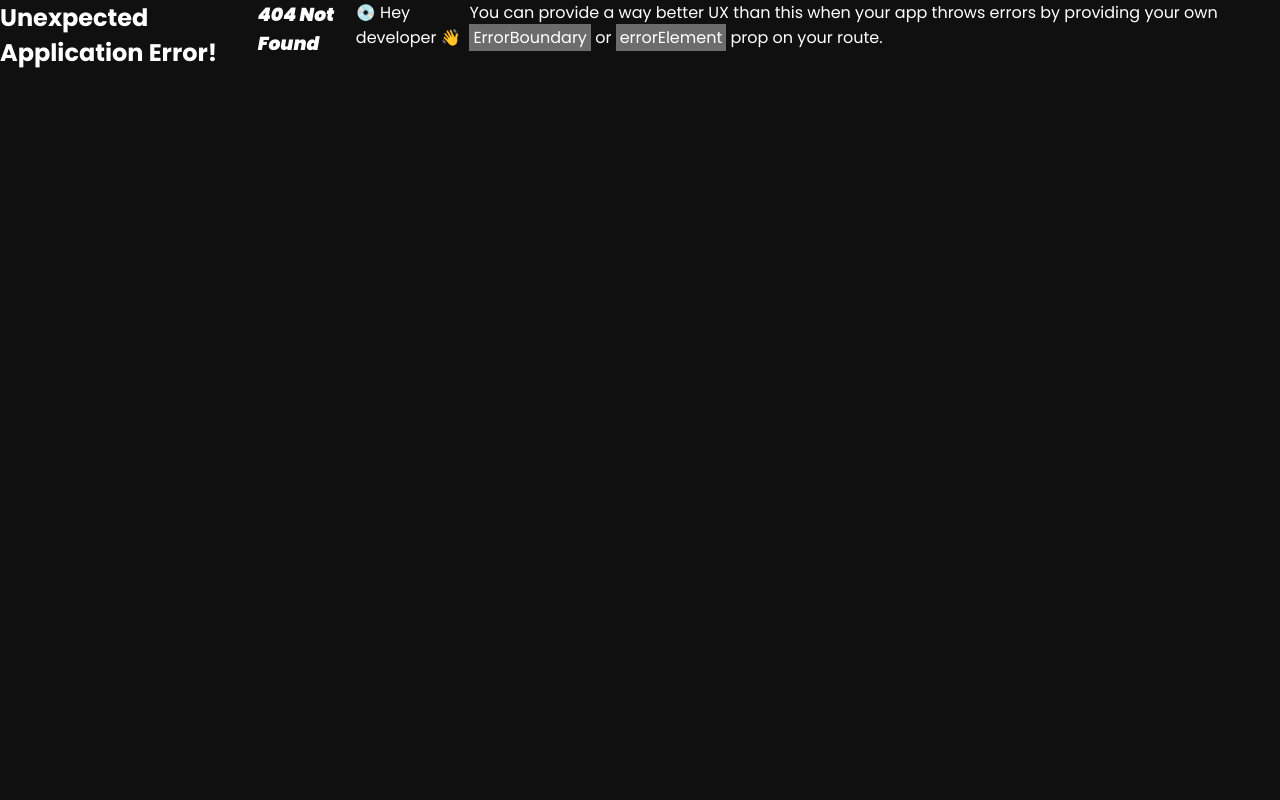
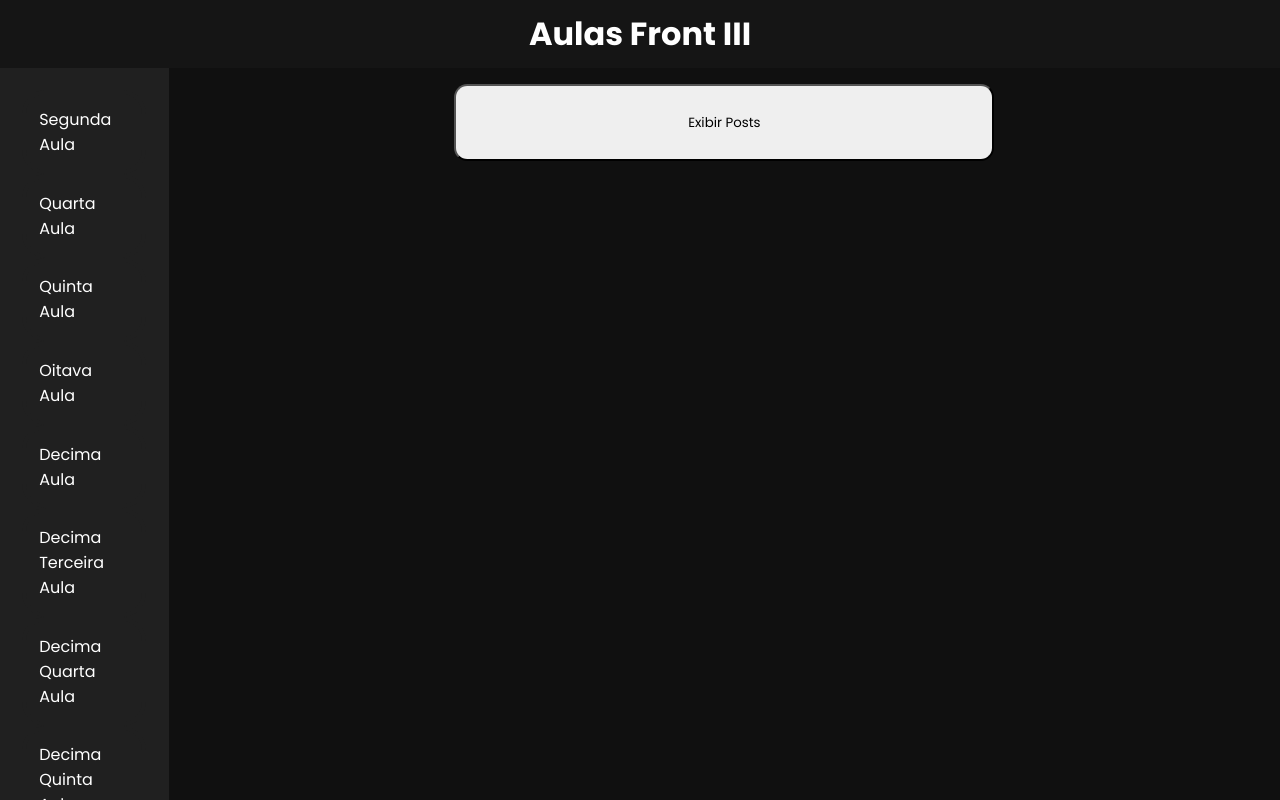
Before and after one commit to GuiParpineli/front_end-III, a React (Vite) app: page /desafio-blog in a window 1280 px wide. Before the commit this address had no page. Shown: the top 800 px of the page. Built offline with nearby package versions, Linux system fonts and the light colour scheme.

Commit message:
challeng blog almost done

```diff
--- a/package.json
+++ b/package.json
@@ -6,7 +6,8 @@
   "scripts": {
     "dev": "vite",
     "build": "vite build",
-    "preview": "vite preview"
+    "preview": "vite preview",
+    "test": "vitest"
   },
   "dependencies": {
     "@testing-library/jest-dom": "^5.16.5",
--- /dev/null
+++ b/src/components/BlogComponent/index.jsx
@@ -0,0 +1,9 @@
+import "./style.scss"
+export function BlogComponent(props){
+    return (
+        <div className="post-card">
+            <h1>{props.data.title}</h1>
+            <p>{props.data.body}</p>
+        </div>
+    )
+}
--- /dev/null
+++ b/src/components/BlogComponent/style.scss
@@ -0,0 +1,9 @@
+.post-card{
+  display: flex;
+  flex-direction: column;
+  background-color: #303030;
+  width: 40vw;
+  border: 5px solid #101010;
+  padding: 1em;
+  border-radius: 1em;
+}
--- /dev/null
+++ b/src/lessons/DesafioBlog/index.jsx
@@ -0,0 +1,58 @@
+import "./style.scss"
+import {Link, useParams} from "react-router-dom";
+import {useEffect, useState} from "react";
+import {BlogComponent} from "../../components/BlogComponent";
+
+export function DesafioBlog() {
+
+    const [posts, setPosts] = useState([])
+
+
+    useEffect(() => console.log("changed") ,[posts])
+
+    const findAllPosts = async () => {
+        const data = await fetch("https://jsonplaceholder.typicode.com/posts")
+        const convert = await data.json()
+        setPosts(convert)
+    }
+
+    const findPostById = async (postId) => {
+        const data = await fetch(`https://jsonplaceholder.typicode.com/posts/${postId}`)
+        const convert = await data.json()
+        setPosts([convert])
+    }
+
+    return (
+        <div className="container-main">
+            <div className="button-container">
+                <button onClick={findAllPosts}>Exibir Posts</button>
+            </div>
+            <div className="post-link">
+                {
+                    posts.map(posts =>
+                        <Link  to={`/desafio-blog/${posts.id}`}>
+                            <ul>
+                                <button onClick={() => findPostById(posts.id)}>
+                                    {posts.id}
+                                </button>
+                            </ul>
+                        </Link>
+                    )
+                }
+            </div>
+            <main className="posts">
+                {
+                    posts.map(
+                        (posts, index) =>
+                            <BlogComponent
+                                id={posts.id}
+                                key={index}
+                                data={posts}
+                            />
+                    )
+                }
+            </main>
+        </div>
+    )
+
+}
--- /dev/null
+++ b/src/lessons/DesafioBlog/style.scss
@@ -0,0 +1,37 @@
+.container-main {
+  display: flex;
+  flex-direction: column;
+  justify-content: center;
+
+  .button-container {
+    display: flex;
+    justify-content: center;
+
+    button {
+      padding: 2em;
+      border-radius: 1em;
+      width: 50%;
+    }
+  }
+
+  .post-link {
+    display: flex;
+    flex-wrap: wrap;
+    justify-content: center;
+
+    ul {
+      list-style: none;
+    }
+    button{
+      padding: 1em;
+      border-radius: 1em;
+    }
+  }
+
+  .posts {
+    width: 100%;
+    display: flex;
+    flex-wrap: wrap;
+    justify-content: center;
+  }
+}
--- a/src/pages/Home/index.jsx
+++ b/src/pages/Home/index.jsx
@@ -11,12 +11,14 @@ export function Home() {
         {name: "Decima Terceira Aula", value: "decima-terceira-aula"},
         {name: "Decima Quarta Aula", value: "decima-quarta-aula"},
         {name: "Decima Quinta Aula", value: "decima-quinta-aula"},
-        {name: "Desafio games", value: "desafio-games"}
+        {name: "Desafio games", value: "desafio-games"},
+        {name: "Dasafio Blog", value: "desafio-blog"}
     ]
     return (
-        <div>
+        <>
+            <div className="top-bar"><h1>Aulas Front III</h1></div>
+            <div className="main">
                 <aside>
-            <h1>Aulas Front III</h1>
                     <ul>
                         {
                             aulas.map(a =>
@@ -29,5 +31,6 @@ export function Home() {
                     <Outlet/>
                 </main>
             </div>
+        </>
     )
 }
--- a/src/pages/Home/style.scss
+++ b/src/pages/Home/style.scss
@@ -1,5 +1,15 @@
-div {
+.top-bar {
   display: flex;
+  flex-direction: row;
+  position: relative;
+  justify-content: center;
+  background-color: #151515;
+  padding: 10px;
+}
+
+.main {
+  display: flex;
+
 
   aside {
     width: 12em;
@@ -7,7 +17,6 @@ div {
     display: flex;
     flex-direction: column;
     padding: .6em;
-    height: 100vh;
 
     ul {
       padding: .8em;
```
Also changed, not shown: src/App.jsx (+11 -4 lines), 1 other file (tests, documents, lock files or other folders). Lines whose indentation alone changed are shown as unchanged.
